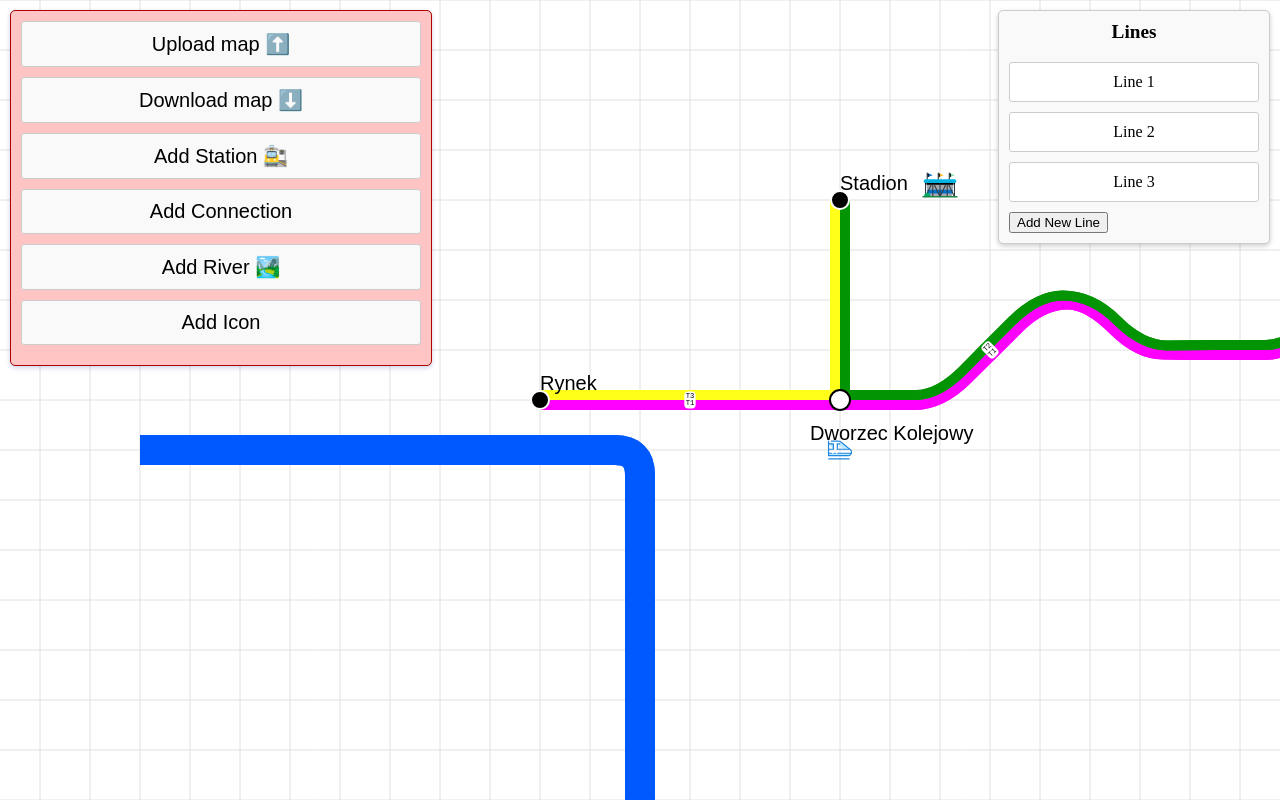
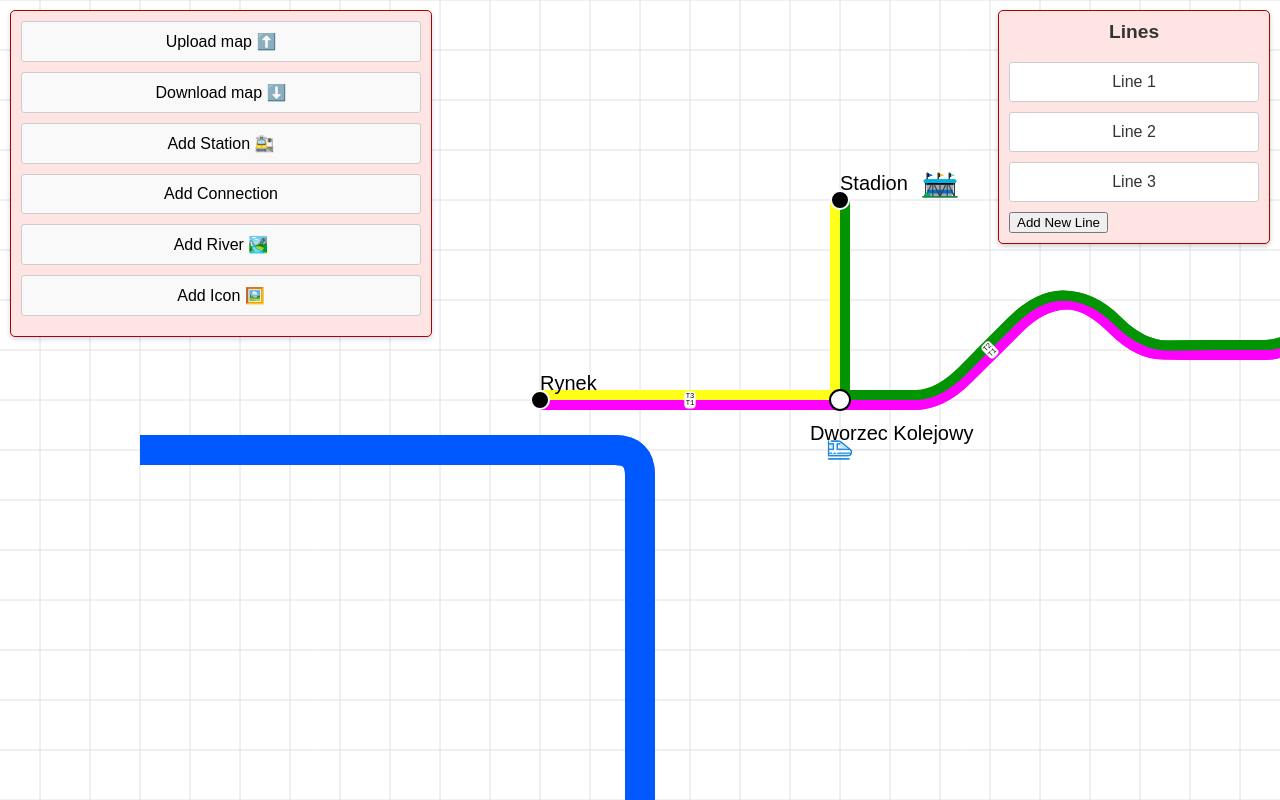
Before and after one commit to janek-popowicz/transit-mapper, a Flask app: page / in a window 1280 px wide. Run offline with Flask 3, Linux system fonts and the light colour scheme.

Commit message:
(nearly) finished

```diff
--- a/app.py
+++ b/app.py
@@ -1,7 +1,12 @@
+import os
 from flask import Flask, render_template, request, jsonify, send_from_directory
-# from backend.engine import Engine
+
 app = Flask(__name__, static_folder="static", template_folder="templates")
-# engine = Engine()
+
+# Directory to store uploaded icons
+UPLOAD_FOLDER = os.path.join(app.static_folder, "icons")
+os.makedirs(UPLOAD_FOLDER, exist_ok=True)
+
 @app.route("/")
 def index():
     """
@@ -16,6 +21,22 @@ def serve_map():
     """
     return send_from_directory("./userdata", "map.json")
 
+@app.route("/upload-icon", methods=["POST"])
+def upload_icon():
+    if "icon" not in request.files:
+        return jsonify({"error": "No file part"}), 400
+
+    file = request.files["icon"]
+    if file.filename == "":
+        return jsonify({"error": "No selected file"}), 400
+
+    if not file.filename.endswith(".svg"):
+        return jsonify({"error": "Only SVG files are allowed"}), 400
+
+    # Save the file
+    file_path = os.path.join(UPLOAD_FOLDER, file.filename)
+    file.save(file_path)
+    return jsonify({"message": "Icon uploaded successfully", "path": f"/static/icons/{file.filename}"}), 200
 
 if __name__ == "__main__":
     app.run(debug=True)
--- a/static/editMenu.js
+++ b/static/editMenu.js
@@ -1,4 +1,4 @@
-import { setPlacingNode, setTempNode , setDrawingSegment, setTempSegment, setDrawingRiver, setTempRiver} from './script.js';
+import { setPlacingNode, setTempNode , setDrawingSegment, setTempSegment, setDrawingRiver, setTempRiver, setPlacingIcon, setTempIcon} from './script.js';
 
 export function showEditMenu(type, element, applyChanges, fetchMapData, mapData) {
     // Usuń stare menu jeśli istnieje
@@ -40,6 +40,7 @@ export function showEditMenu(type, element, applyChanges, fetchMapData, mapData)
             <label>Coordinates: <input type="text" id="icon-coordinates" value="${element.coordinates.join(', ')}"></label><br>
             <label>Icon Path: <input type="text" id="icon-path" value="${element.icon || ''}"></label><br>
             <label>Size: <input type="number" id="icon-size" value="${element.size || 0}"></label><br>
+            <button id="edit-icon-position">Edit Position</button>
             <button id="remove-icon">Remove</button><br>
             <button id="save-icon">Save</button>
         `;
@@ -102,7 +103,7 @@ export function showEditMenu(type, element, applyChanges, fetchMapData, mapData)
                 mapData.nodes[nodeIndex] = element;
 
                 // Zaktualizuj segmenty powiązane z tym węzłem
-                updateSegmentsForNode(element);
+                // updateSegmentsForNode(element);
             }
         } else if (type === "segment") {
             element.start_node = menu.querySelector("#segment-start-node").value;
@@ -214,4 +215,14 @@ export function showEditMenu(type, element, applyChanges, fetchMapData, mapData)
         // menu.remove();
         // fetchMapData();
     });
+
+    menu.querySelector("#edit-icon-position")?.addEventListener("click", () => {
+        if (type === "icon") {
+            setPlacingIcon(true);
+            setTempIcon({ ...element }); // Skopiuj dane węzła do `tempNode`
+            // canvas.style.cursor = "crosshair"; // Zmień kursor na krzyżyk
+            menu.remove(); // Zamknij menu edycji
+            console.log(mapData)
+        }
+    });
 }
--- a/static/importexport.js
+++ b/static/importexport.js
@@ -1,4 +1,4 @@
-import { mapData, setMapData, fetchMapData} from './script.js';
+import { mapData, setMapData, fetchMapData, recentIcon} from './script.js';
 
 export async function uploadMap() {
     const input = document.createElement("input");
@@ -55,3 +55,41 @@ export async function loadInitialMapData(fetchMapData) {
         console.error("Error loading initial map data:", error);
     }
 }
+
+export async function uploadIcon() {
+    const input = document.createElement("input");
+    input.type = "file";
+    input.accept = ".svg";
+
+    input.addEventListener("change", async (event) => {
+        const file = event.target.files[0];
+        if (!file) return;
+
+        const formData = new FormData();
+        formData.append("icon", file);
+
+        try {
+            const response = await fetch("/upload-icon", {
+                method: "POST",
+                body: formData,
+            });
+
+            if (!response.ok) {
+                const error = await response.json();
+                console.error("Error uploading icon:", error.error);
+                alert(`Error: ${error.error}`);
+                return;
+            }
+
+            const result = await response.json();
+            console.log("Icon uploaded successfully:", result);
+            alert(`Icon uploaded successfully! Path: ${result.path}`);
+            recentIcon = result.path
+        } catch (error) {
+            console.error("Error uploading icon:", error);
+            alert("An error occurred while uploading the icon.");
+        }
+    });
+
+    input.click(); // Open the file dialog
+}
--- a/static/script.js
+++ b/static/script.js
@@ -3,7 +3,7 @@ import { pointToSegmentDistance } from './clickHandlers.js';
 import { getMapCoordinatesFromClick } from './clickHandlers.js';
 import { showEditMenu } from './editMenu.js';
 import { generateLineList } from './lineMenu.js';
-import { uploadMap, downloadMap, loadInitialMapData } from './importexport.js';
+import { uploadMap, downloadMap, loadInitialMapData, uploadIcon } from './importexport.js';
 
 export let mapData = null; // Eksportuj mapData
 
@@ -289,6 +289,8 @@ function applyChanges(type, element) {
 
 document.getElementById("upload-map").addEventListener("click", uploadMap);
 document.getElementById("download-map").addEventListener("click", () => downloadMap(mapData));
+document.getElementById("add-icon").addEventListener("click", uploadIcon);
+export let recentIcon = null;
 
 //resizeCanvas();
 loadInitialMapData(fetchMapData); // Załaduj mapę na start
@@ -590,3 +592,84 @@ document.addEventListener("keydown", (e) => {
         fetchMapData(); // Odśwież mapę
     }
 });
+
+
+export let isPlacingIcon = false;
+export let tempIcon = null;
+export function setPlacingIcon(value) {
+    isPlacingIcon = value;
+}
+export function setTempIcon(icon) {
+    tempIcon = { ...icon }; // Skopiuj wszystkie właściwości ikony
+}
+document.getElementById("add-icon").addEventListener("click", () => {
+    isPlacingIcon = true;
+    tempIcon = {
+        id: `N${Date.now()}`, // Tymczasowe ID
+        label: "New Icon",
+        coordinates: [0, 0],
+        size: 10,
+        icon: recentIcon
+    };
+    canvas.style.cursor = "crosshair"; // Zmień kursor na krzyżyk
+});
+
+canvas.addEventListener("mousemove", (e) => {
+    if (!isPlacingIcon || !tempIcon) return;
+
+    const [mapX, mapY] = getMapCoordinatesFromClick(e, canvas, offsetX, offsetY, scale);
+
+    // Przyciąganie do całkowitych punktów
+    tempIcon.coordinates = [Math.round(mapX), Math.round(mapY)];
+
+    // Odśwież mapę i narysuj tymczasowy węzeł
+    fetchMapData();
+    ctx.save();
+    ctx.translate(
+        tempIcon.coordinates[0] * 50 * scale + canvas.width / 2 + offsetX,
+        -(tempIcon.coordinates[1] * 50 * scale - canvas.height / 2 - offsetY)
+    );
+    ctx.beginPath();
+    ctx.arc(0, 0, tempIcon.size / 5 * scale, 0, Math.PI * 2);
+    ctx.fillStyle = "black";
+    ctx.fill();
+    ctx.strokeStyle = "white";
+    ctx.lineWidth = 2;
+    ctx.stroke();
+    ctx.restore();
+});
+
+canvas.addEventListener("click", (e) => {
+    if (!isPlacingIcon || !tempIcon) return;
+
+    const [mapX, mapY] = getMapCoordinatesFromClick(e, canvas, offsetX, offsetY, scale);
+
+    // Przyciąganie do całkowitych punktów
+    tempIcon.coordinates = [Math.round(mapX), Math.round(mapY)];
+
+    if (mapData.icons.some(icon => icon.id === tempIcon.id)) {
+        // Aktualizuj istniejącą ikonę
+        const iconIndex = mapData.icons.findIndex(icon => icon.id === tempIcon.id);
+        mapData.icons[iconIndex] = { ...tempIcon };
+    } else {
+        // Dodaj nową ikonę
+        mapData.icons.push({ ...tempIcon });
+    }
+
+    // Wyłącz tryb umieszczania
+    isPlacingIcon = false;
+    tempIcon = null;
+    canvas.style.cursor = "default";
+
+    // Odśwież mapę
+    fetchMapData();
+});
+
+document.addEventListener("keydown", (e) => {
+    if (e.key === "Escape" && isPlacingIcon) {
+        isPlacingIcon = false;
+        tempIcon = null;
+        canvas.style.cursor = "default";
+        fetchMapData(); // Odśwież mapę, aby usunąć tymczasową ikonę
+    }
+});
--- a/static/style.css
+++ b/static/style.css
@@ -1,10 +1,14 @@
 h1 {
     color: #333;
+    font-size: 2em;
+    margin: 20px 0;
 }
 body {
             margin: 0;
             overflow: hidden;
             background-color:#FFFFFF;
+            font-family: Arial, sans-serif;
+            color: #333;
         }
         canvas {
             display: block;
@@ -14,77 +18,89 @@ body {
 form {
     margin-bottom: 20px;
 }
-/* Ustawienia ogólnego menu */
+/* === Menu główne === */
 .menu {
     position: absolute;
     top: 10px;
     left: 10px;
-    background-color: rgb(255, 197, 197);
-    border: 1px solid #ad0000;
+    background-color: #FFE4E4;
+    border: 1px solid #AD0000;
     border-radius: 5px;
     padding: 10px;
     box-shadow: 0 2px 5px rgba(17, 38, 155, 0.2);
     z-index: 1000;
     min-width: 400px;
 }
+
 .menu button {
     display: block;
     width: 100%;
     margin-bottom: 10px;
     padding: 10px;
-    font-size: 20px;
+    font-size: 1em;
     cursor: pointer;
-    border: 1px solid #ccc;
+    border: 1px solid #CCC;
     border-radius: 3px;
-    background-color: #f9f9f9;
+    background-color: #F9F9F9;
+    transition: background-color 0.2s ease;
 }
+
 .menu button:hover {
-    background-color: #e0e0e0;
+    background-color: #E0E0E0;
 }
-/* Ustawienia kontekstowego menu */
+
+/* === Menu edycji === */
 .edit-menu {
     position: absolute;
     left: 10px;
     bottom: 10px;
-    background-color: rgb(255, 197, 197);
-    border: 1px solid #ad0000;
+    background-color: #FFE4E4;
+    border: 1px solid #AD0000;
     border-radius: 5px;
     padding: 10px;
     box-shadow: 0 2px 5px rgba(17, 38, 155, 0.2);
     z-index: 1000;
     min-width: 400px;
 }
+
 .edit-menu h3 {
     margin-top: 0;
     font-size: 1.1em;
 }
+
 .edit-menu label {
     display: block;
     margin-bottom: 8px;
+    font-size: 0.9em;
 }
+
 .edit-menu input, .edit-menu button {
     font-size: 1em;
     margin-top: 2px;
 }
+
 .edit-menu button {
     margin-top: 10px;
     width: 100%;
     padding: 8px;
     border-radius: 3px;
-    border: 1px solid #ccc;
-    background: #f9f9f9;
+    border: 1px solid #CCC;
+    background: #F9F9F9;
     cursor: pointer;
+    transition: background-color 0.2s ease;
 }
+
 .edit-menu button:hover {
-    background: #e0e0e0;
+    background: #E0E0E0;
 }
-/* Ustawienia menu linii */
+
+/* === Menu linii === */
 .line-menu {
     position: absolute;
     top: 10px;
     right: 10px;
-    background-color: #f9f9f9;
-    border: 1px solid #ccc;
+    background-color: #FFE4E4;
+    border: 1px solid #AD0000;
     border-radius: 5px;
     padding: 10px;
     box-shadow: 0 2px 5px rgba(0, 0, 0, 0.2);
@@ -109,15 +125,16 @@ form {
 .line-menu li {
     margin-bottom: 10px;
     padding: 10px;
-    background-color: #fff;
-    border: 1px solid #ccc;
+    background-color: #FFF;
+    border: 1px solid #CCC;
     border-radius: 3px;
     cursor: pointer;
     text-align: center;
+    transition: background-color 0.2s ease;
 }
 
 .line-menu li:hover {
-    background-color: #e0e0e0;
+    background-color: #E0E0E0;
 }
 
 #line-list {
@@ -127,13 +144,14 @@ form {
 #line-list button {
     width: 100%;
     padding: 10px;
-    font-size: 16px;
+    font-size: 1em;
     cursor: pointer;
-    border: 1px solid #ccc;
+    border: 1px solid #CCC;
     border-radius: 3px;
-    background-color: #f9f9f9;
+    background-color: #F9F9F9;
+    transition: background-color 0.2s ease;
 }
 
 #line-list button:hover {
-    background-color: #e0e0e0;
+    background-color: #E0E0E0;
 }
--- a/templates/index.html
+++ b/templates/index.html
@@ -14,7 +14,7 @@
         <button id="add-station">Add Station 🚉</button>
         <button id="add-segment">Add Connection</button>
         <button id="add-river">Add River 🏞️</button>
-        <button>Add Icon</button>
+        <button id="add-icon">Add Icon 🖼️</button>
     </div>
     <div class="line-menu">
         <h3>Lines</h3>
```
Also changed, not shown: static/icons/Urblin_10.05.svg (added), static/icons/Urblin_2.05.svg (added).
